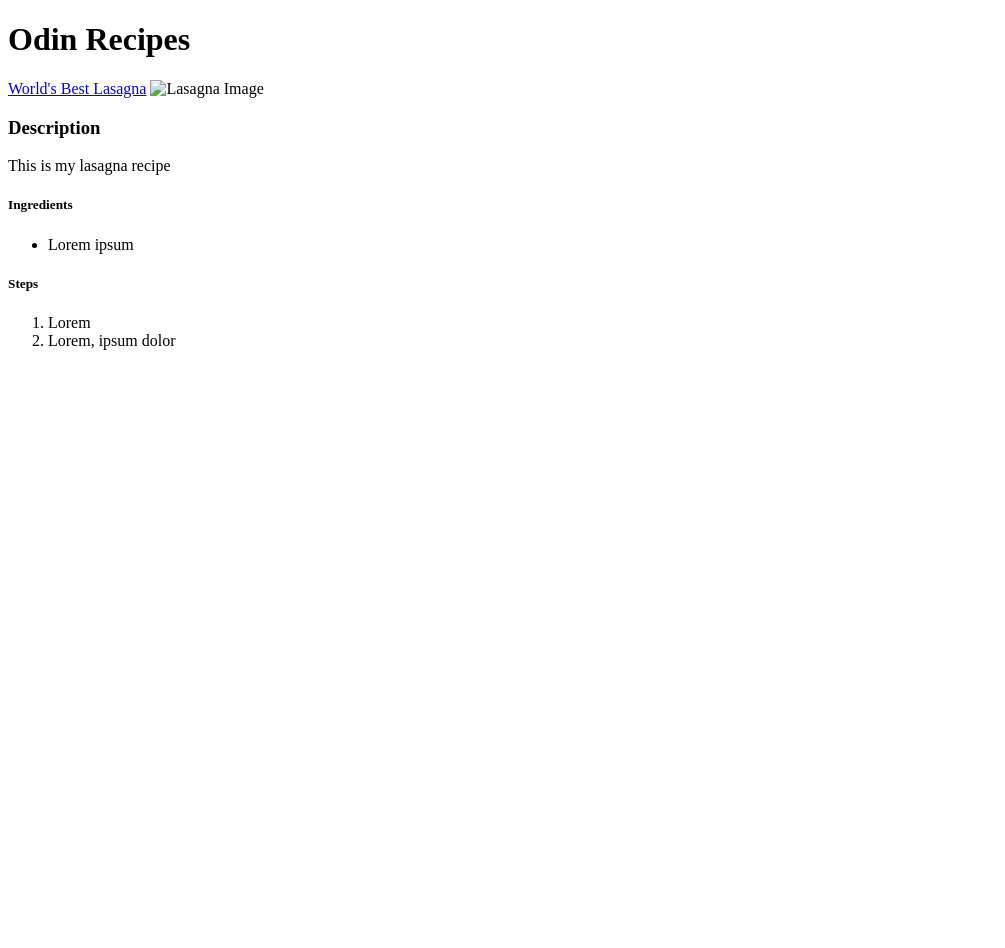
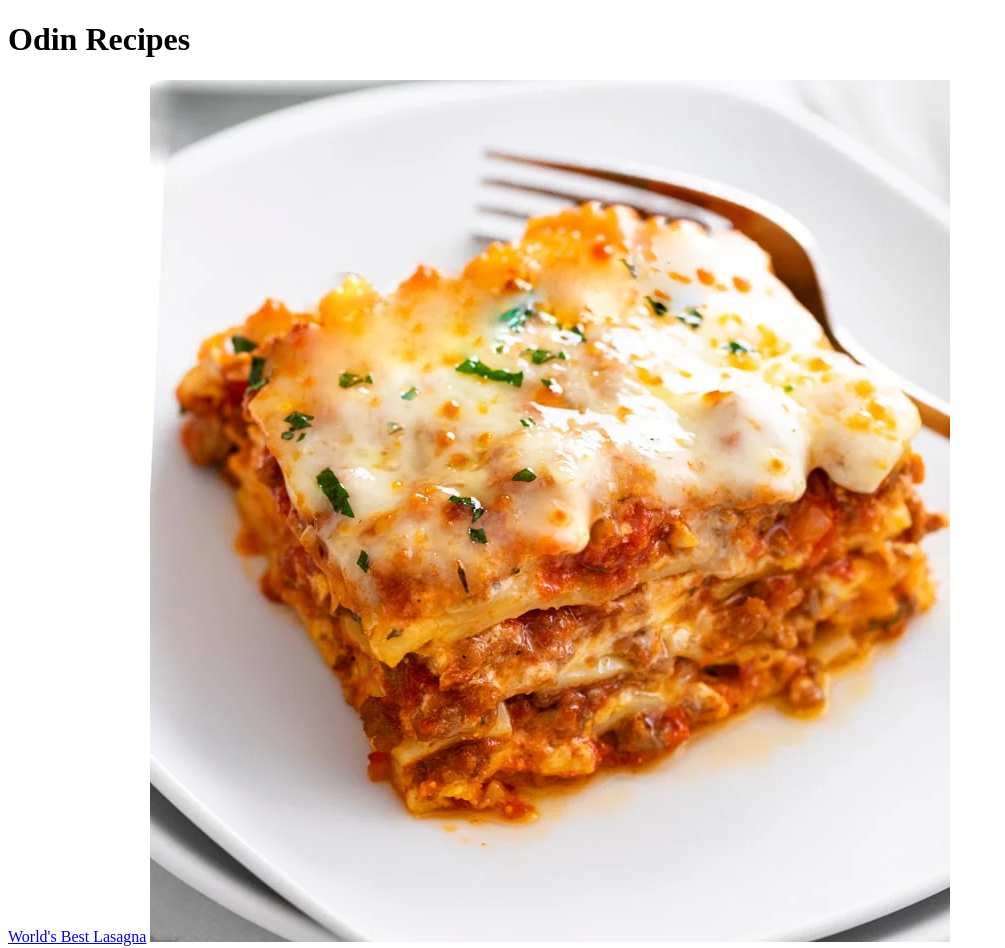
Before and after one commit to tr0n2ooo/odin-recipes, a plain HTML site: page index.html in a window 1280 px wide. Shown: the top 948 px of the page, without its empty margins (0-1005 px from the left). Before the commit the page ends 800 px from the top, so only its background shows below. Drawn offline with Linux system fonts and the light colour scheme.

Commit message:
Finall fixed the lasagna image

```diff
--- a/index.html
+++ b/index.html
@@ -9,7 +9,7 @@
     <h1>Odin Recipes</h1>
     <p>
         <a href="recipes/lasagna.html">World's Best Lasagna</a>
-        <img href="Lasagna-Recipe.jpg" alt="Lasagna Image">
+        <img src="Lasagna-Recipe.jpg" alt="Lasagna Image">
     </p>
     <h3>Description</h3>
     <p>This is my lasagna recipe</p>
```
